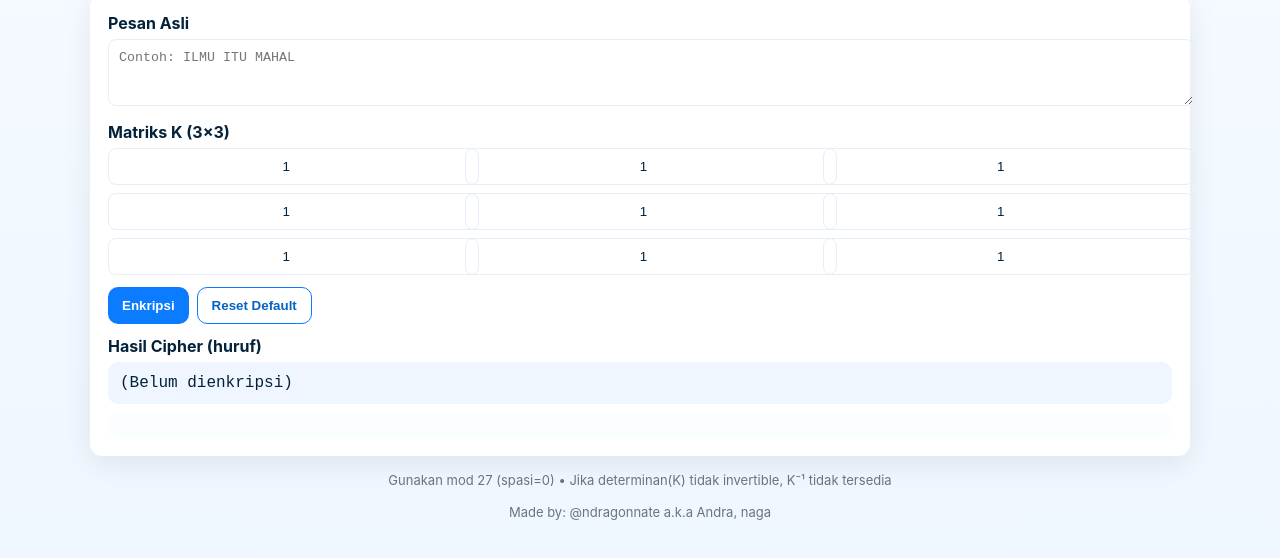
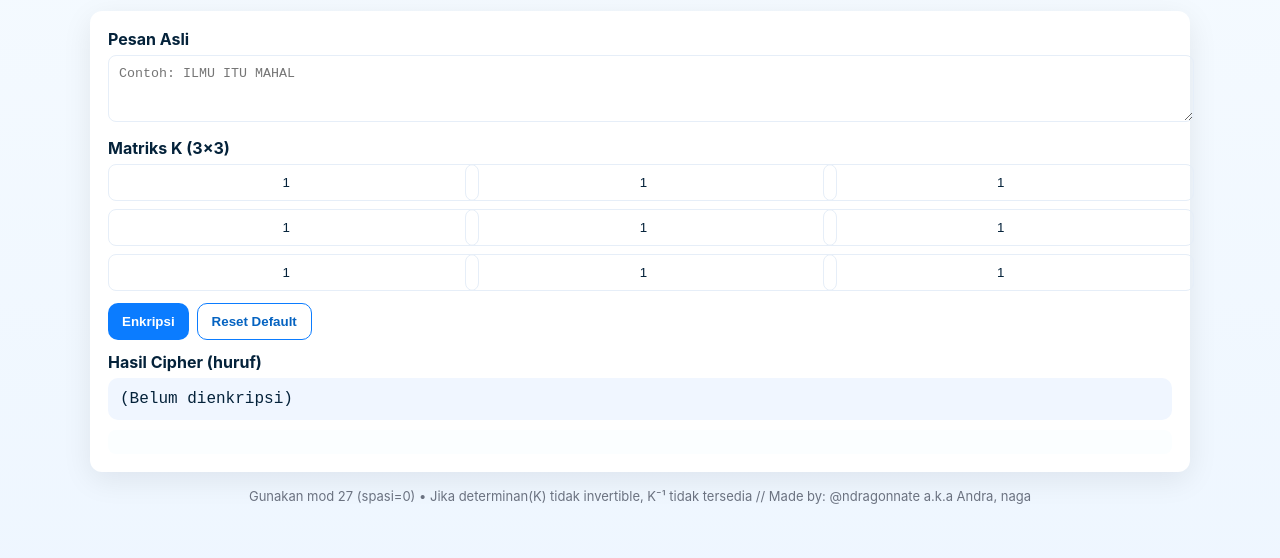
Before and after one commit to Ndragorr/matrix-dencription, a plain HTML site: page index.html in a window 1280 px wide. Shown: the part 236-794 px from the top of the page. Drawn offline with Linux system fonts and the light colour scheme.

Commit message:
index.html

```diff
--- a/index.html
+++ b/index.html
@@ -98,8 +98,7 @@
     <div class="steps" id="decryptSteps"></div>
   </div>
 
-  <footer>Gunakan mod 27 (spasi=0) • Jika determinan(K) tidak invertible, K⁻¹ tidak tersedia</footer>
-  <footer>Made by: @ndragonnate a.k.a Andra, naga</footer>
+  <footer>Gunakan mod 27 (spasi=0) • Jika determinan(K) tidak invertible, K⁻¹ tidak tersedia // Made by: @ndragonnate a.k.a Andra, naga</footer>
 </div>
 
 <script>
```
